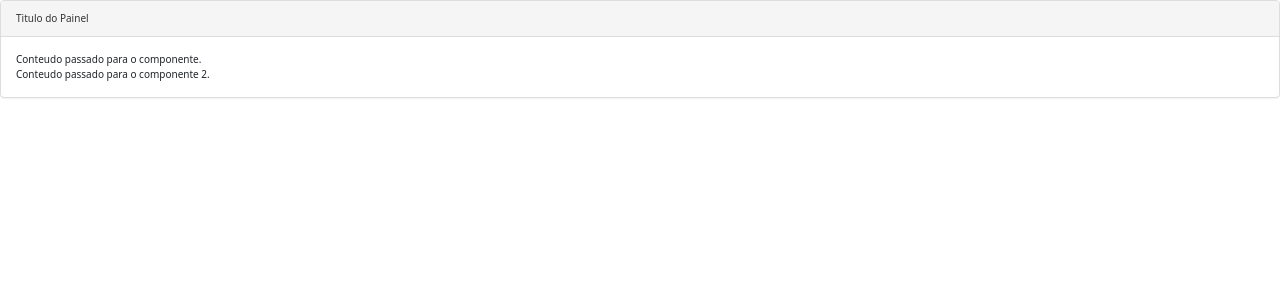
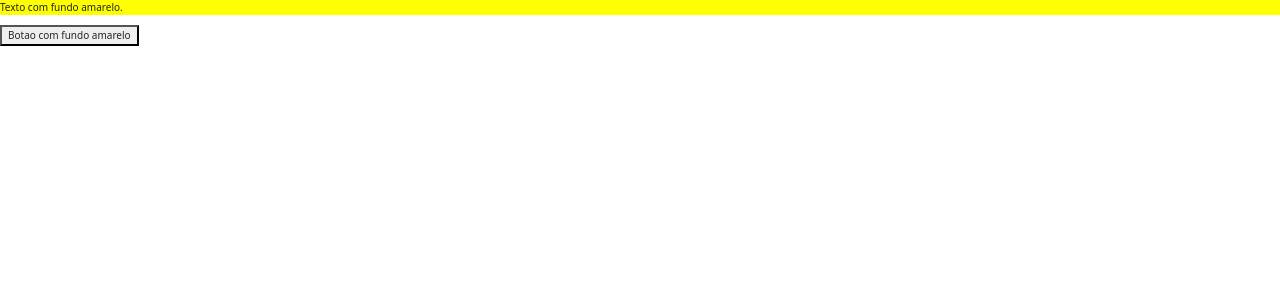
Before and after one commit to RodResq/angular-labs, an Angular app: page / in a window 1280 px wide. Shown: the top 300 px of the page. Built offline with nearby package versions, Linux system fonts and the light colour scheme.

Commit message:
revisao elementRef e renderer, importante!!!

```diff
--- a/src/app/app.component.html
+++ b/src/app/app.component.html
@@ -14,12 +14,13 @@
 <!--  <app-operador-elvis class="corpo"></app-operador-elvis>-->
 <!--</app-exemplo-ng-content>-->
 
-<app-exemplo-ng-content>
-  <div class="titulo">Titulo do Painel</div>
-  <div class="corpo">
-    Conteudo passado para o componente.
-  </div>
-  <div class="corpo">
-    Conteudo passado para o componente 2.
-  </div>
-</app-exemplo-ng-content>
+<!--<app-exemplo-ng-content>-->
+<!--  <div class="titulo">Titulo do Painel</div>-->
+<!--  <div class="corpo">-->
+<!--    Conteudo passado para o componente.-->
+<!--  </div>-->
+<!--  <div class="corpo">-->
+<!--    Conteudo passado para o componente 2.-->
+<!--  </div>-->
+<!--</app-exemplo-ng-content>-->
+<app-diretivas-customizadas></app-diretivas-customizadas>
--- a/src/app/diretivas-customizadas/diretivas-customizadas.component.html
+++ b/src/app/diretivas-customizadas/diretivas-customizadas.component.html
@@ -1 +1,3 @@
-<p>diretivas-customizadas works!</p>
+<p fundoAmarelo>Texto com fundo amarelo.</p>
+
+<button fundoAmarelo>Botao com fundo amarelo</button>
--- a/src/app/shared/fundo-amarelo.directive.ts
+++ b/src/app/shared/fundo-amarelo.directive.ts
@@ -1,10 +1,17 @@
-import { Directive } from '@angular/core';
+import { Directive, ElementRef, Renderer2 } from '@angular/core';
 
 @Directive({
-  selector: '[fundoAmarelo]'
+  selector: 'p[fundoAmarelo]'
 })
 export class FundoAmareloDirective {
 
-  constructor() { }
+  constructor(private _elementRef: ElementRef, private _renderer: Renderer2) {
+    // console.log(this._elementRef);
+    // this._elementRef.nativeElement.style.backgroundColor = 'yellow';
+    this._renderer.setStyle(
+      this._elementRef.nativeElement,
+      'background-color',
+      'yellow');
+  }
 
 }
```
